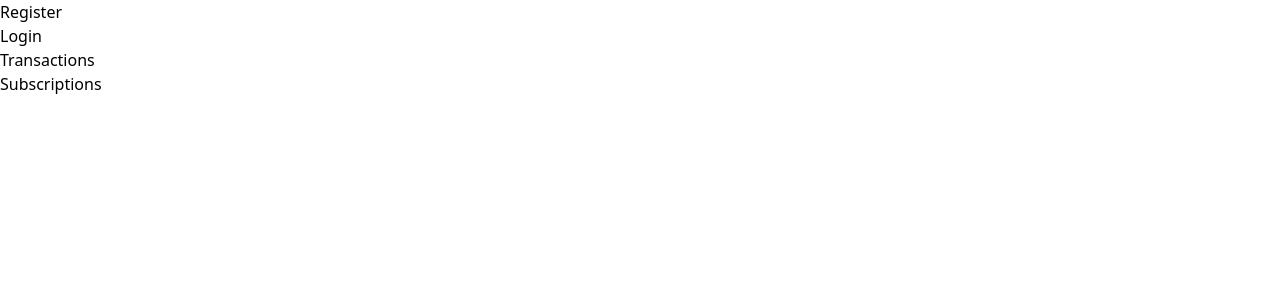
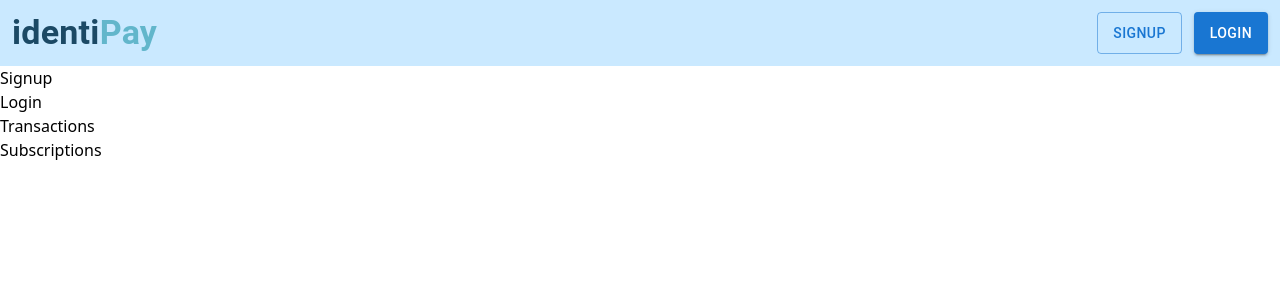
Before and after one commit to krsultov/ctrl-alt-defeat-ht11, a Next.js app in the folder frontend/: page / in a window 1280 px wide. Shown: the top 300 px of the page. Built offline with nearby package versions, Linux system fonts and the light colour scheme.

Commit message:
Navbar optimisation with link logo

```diff
--- a/frontend/src/app/Components/Nav.tsx
+++ b/frontend/src/app/Components/Nav.tsx
@@ -1,3 +1,4 @@
+"use client"
 import React from "react"
 import Link from "next/link"
 import { Button, Typography } from "@mui/material"
@@ -5,10 +6,12 @@ import { Button, Typography } from "@mui/material"
 const Nav = () => {
     return (
         <div className="flex bg-accent-light justify-between p-3">
-            <Typography variant="h4">
-                <span className="text-primary font-bold">identi</span>
-                <span className="text-secondary font-bold">Pay</span>
-            </Typography>
+            <Link href="/">
+                <Typography variant="h4">
+                    <span className="text-primary font-bold">identi</span>
+                    <span className="text-secondary font-bold">Pay</span>
+                </Typography>
+            </Link>
             <div className="flex gap-x-3">
                 <Button variant="outlined" color="primary" component={Link} href="/Signup">
                     Signup
--- a/frontend/src/app/layout.tsx
+++ b/frontend/src/app/layout.tsx
@@ -1,5 +1,6 @@
 import type { Metadata } from "next"
 import "./globals.css"
+import Nav from "./Components/Nav"
 
 export const metadata: Metadata = {
     title: "IdentiPay",
@@ -13,7 +14,10 @@ export default function RootLayout({
 }>) {
     return (
         <html lang="en">
-            <body>{children}</body>
+            <body>
+                <Nav />
+                <div className="flex flex-grow">{children}</div>
+            </body>
         </html>
     )
 }
--- a/frontend/src/app/page.tsx
+++ b/frontend/src/app/page.tsx
@@ -2,7 +2,7 @@ import Link from "next/link"
 export default function Home() {
     return (
         <div className="flex flex-col">
-            <Link href={"/Register"}>Register</Link>
+            <Link href={"/Signup"}>Signup</Link>
             <Link href={"/Login"}>Login</Link>
             <Link href={"/Transactions"}>Transactions</Link>
             <Link href={"/Subscriptions"}>Subscriptions</Link>
```
